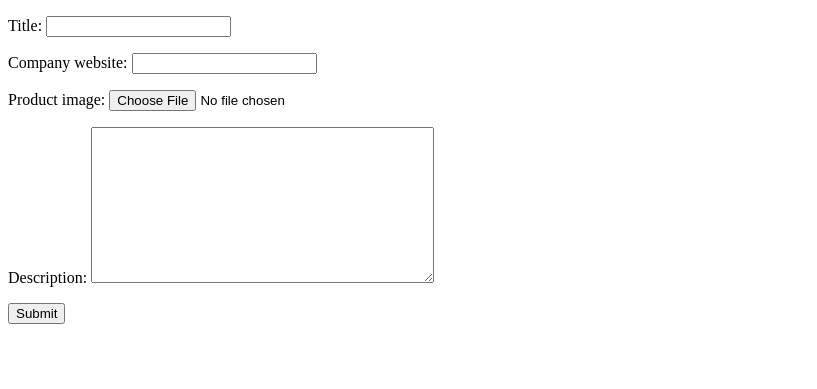
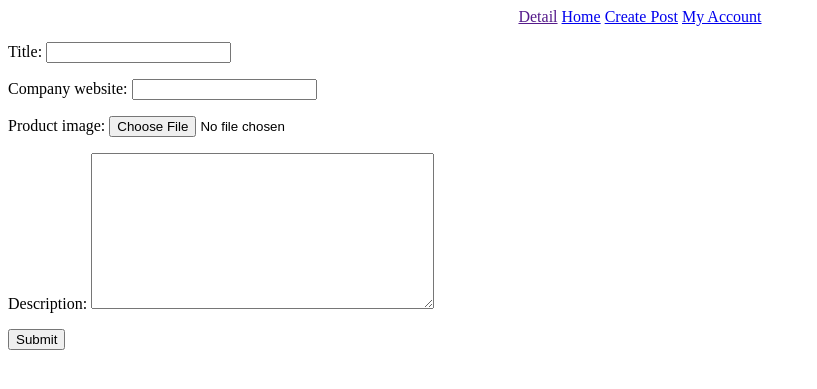
Before and after one commit to Leftyxiv/KwalityOfLife, a Django app: page /addpost/ in a window 1280 px wide. Shown: the top 389 px of the page, without its empty margins (0-817 px from the left). Run offline with Django 3.2, Linux system fonts and the light colour scheme.

Commit message:
added a navbar

```diff
--- a/customuser/views.py
+++ b/customuser/views.py
@@ -1,3 +1,6 @@
 from django.shortcuts import render
+from .forms import UserCreationForm
 
-# Create your views here.
+def add_user(request, *args, **kwargs):
+  form = UserCreationForm()
+  return render(request, 'form.html', context={'form': form})
--- a/kol/urls.py
+++ b/kol/urls.py
@@ -21,11 +21,13 @@ from django.conf import settings
 from django.conf.urls.static import static
 
 from posts.views import PostHomeView, PostFormView
+from customuser.views import add_user
 
 urlpatterns = [
     path('admin/', admin.site.urls),
     path('', PostHomeView, name='homepage'),
     path('addpost/', PostFormView.as_view()),
+    path('adduser/', add_user)
 ]
 
 urlpatterns += api_urls
--- a/posts/views.py
+++ b/posts/views.py
@@ -18,7 +18,6 @@ class PostFormView(View):
 
   def post(self, request):
     form = PostForm(request.POST, request.FILES)
-    print(form.is_valid())
     if form.is_valid():
       data = form.cleaned_data
       post = Post.objects.create(
@@ -30,6 +29,4 @@ class PostFormView(View):
       )
       post.save()
       return HttpResponseRedirect('/')
-    else:
-      print(form.errors)
-    return HttpResponseRedirect('/')
+    return HttpResponseRedirect('addpost/')
--- a/templates/_base.html
+++ b/templates/_base.html
@@ -7,6 +7,14 @@
   <title>KoL</title>
 </head>
 <body>
+  <center>
+  <nav>
+    <a href="">Detail</a>
+    <a href="/">Home</a>
+    <a href="addpost/">Create Post</a>
+    <a href="myaccount/">My Account</a>
+  </nav>
+  </center>
   {% block content %}
   {% endblock %}
 </body>
```
